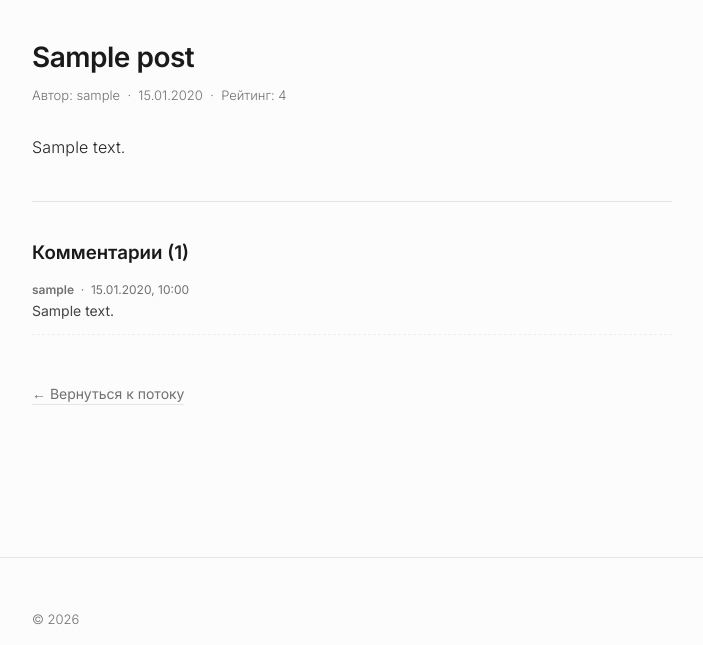
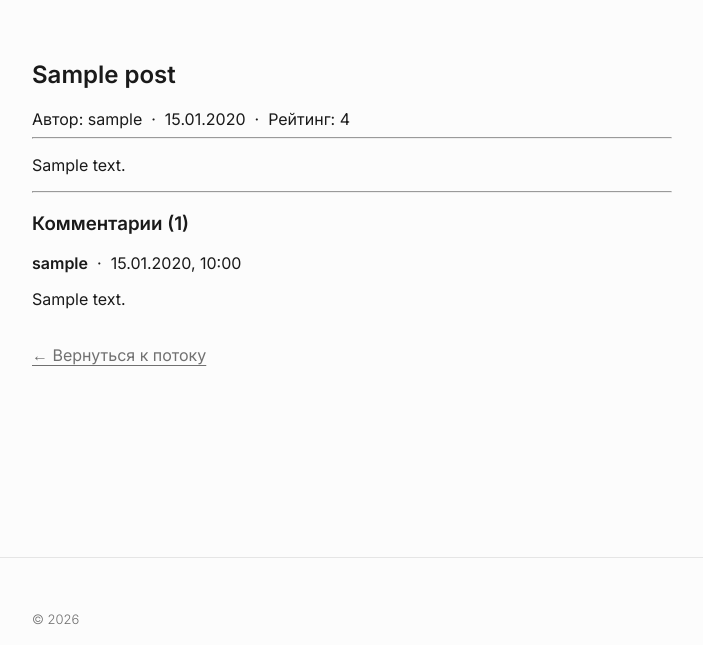
Before and after one commit to Gorganzolo/News_portal, a Django app: page /news/1 in a window 1280 px wide. Shown: the part 120-765 px from the top of the page, without its empty margins (288-991 px from the left). Run offline with Django 5.2, Linux system fonts and the light colour scheme; tables that the repository leaves empty hold one stand-in row (values such as "Sample post").

Commit message:
Refactor templates and enhance admin interface readability.
* Simplified `news_list.html` and `news_detail.html` removing inline styling for conciseness.
* Enhanced Django Admin models readability with explicit translated `verbose_names`.
* Refactored models configurations on models logic representation setup in `admin.py`.
* Extended basic explanatory Russian comments across template views and backend configuration.

Co-authored-by: Gorganzolo <185068550+Gorganzolo@users.noreply.github.com>

```diff
--- a/NewsPortal/news/models.py
+++ b/NewsPortal/news/models.py
@@ -3,15 +3,29 @@ from django.contrib.auth.models import User
 from django.db.models import Sum
 
 
-# Категории новостей/статей
+# Модель категорий
 class Category(models.Model):
-    name_category = models.CharField(max_length=100, unique=True)
+    name_category = models.CharField(verbose_name='Название', max_length=100, unique=True)
+
+    class Meta:
+        verbose_name = 'Категория'
+        verbose_name_plural = 'Категории'
+
+    def __str__(self):
+        return self.name_category
 
 
-# Автор (связан с пользователем)
+# Модель автора
 class Author(models.Model):
-    rating = models.IntegerField(default=0)
-    user = models.OneToOneField(User, on_delete=models.CASCADE)
+    rating = models.IntegerField(verbose_name='Рейтинг', default=0)
+    user = models.OneToOneField(User, verbose_name='Пользователь', on_delete=models.CASCADE)
+
+    class Meta:
+        verbose_name = 'Автор'
+        verbose_name_plural = 'Авторы'
+
+    def __str__(self):
+        return self.user.username
 
     def update_rating(self):
         """Обновляет рейтинг автора по постам и комментариям"""
@@ -22,7 +36,7 @@ class Author(models.Model):
         self.rating = sum_rating_of_post + sum_rating_of_comment + sum_rating_of_comment_on_post
         self.save()
 
-# Пост (новость или статья)
+# Модель поста (новость/статья)
 class Post(models.Model):
 
     article = 'AR'
@@ -33,13 +47,20 @@ class Post(models.Model):
         (news, 'Новость'),
     ]
 
-    data_created = models.DateTimeField(auto_now_add=True)
-    author = models.ForeignKey(Author, on_delete=models.CASCADE)
-    category = models.ManyToManyField(Category, through='PostCategory')
-    choice = models.CharField(max_length=2, choices=CATEGORY_CHOICES, default=article)
-    title_of_post= models.CharField(max_length=100)
-    text_of_post = models.TextField()
-    rating_of_post = models.IntegerField(default=0)
+    data_created = models.DateTimeField(verbose_name='Дата создания', auto_now_add=True)
+    author = models.ForeignKey(Author, verbose_name='Автор', on_delete=models.CASCADE)
+    category = models.ManyToManyField(Category, verbose_name='Категория', through='PostCategory')
+    choice = models.CharField(verbose_name='Вид поста', max_length=2, choices=CATEGORY_CHOICES, default=article)
+    title_of_post= models.CharField(verbose_name='Название', max_length=100)
+    text_of_post = models.TextField(verbose_name='Текст поста')
+    rating_of_post = models.IntegerField(verbose_name='Рейтинг', default=0)
+
+    class Meta:
+        verbose_name = 'Пост'
+        verbose_name_plural = 'Посты'
+
+    def __str__(self):
+        return self.title_of_post
 
     def like(self):
         """Лайк посту"""
@@ -56,13 +77,20 @@ class Post(models.Model):
         return self.text_of_post[:124] + "..."
 
 
-# Комментарий к посту
+# Модель комментария
 class Comment(models.Model):
-    link_comment = models.ForeignKey('Post', on_delete=models.CASCADE)
-    author_of_comment = models.ForeignKey(User, on_delete=models.CASCADE)
-    comment_text = models.TextField()
-    date_of_comment = models.DateTimeField(auto_now_add=True)
-    rating_of_comment = models.IntegerField(default=0)
+    link_comment = models.ForeignKey('Post', verbose_name='Пост', on_delete=models.CASCADE)
+    author_of_comment = models.ForeignKey(User, verbose_name='Автор', on_delete=models.CASCADE)
+    comment_text = models.TextField(verbose_name='Текст')
+    date_of_comment = models.DateTimeField(verbose_name='Дата создания', auto_now_add=True)
+    rating_of_comment = models.IntegerField(verbose_name='Рейтинг', default=0)
+
+    class Meta:
+        verbose_name = 'Комментарий'
+        verbose_name_plural = 'Комментарии'
+
+    def __str__(self):
+        return self.comment_text[:20]
 
     def like(self):
         """Лайк комментарию"""
@@ -75,7 +103,11 @@ class Comment(models.Model):
         self.save()
 
 
-# Связь поста и категории
+# Промежуточная модель связи поста и категории
 class PostCategory(models.Model):
-    post = models.ForeignKey('Post', on_delete=models.CASCADE)
-    category = models.ForeignKey('Category', on_delete=models.CASCADE)
+    post = models.ForeignKey('Post', verbose_name='Пост', on_delete=models.CASCADE)
+    category = models.ForeignKey('Category', verbose_name='Категория', on_delete=models.CASCADE)
+
+    class Meta:
+        verbose_name = 'Категория поста'
+        verbose_name_plural = 'Категории постов'
--- a/NewsPortal/templates/news_view/news_detail.html
+++ b/NewsPortal/templates/news_view/news_detail.html
@@ -4,72 +4,13 @@
 {% block title %}{{ post.title_of_post|censor }} — News Portal{% endblock title %}
 
 {% block content %}
-<style>
-    .article-header {
-        margin-bottom: 30px;
-    }
-
-    .article-title {
-        font-size: 28px;
-        font-weight: 600;
-        margin: 0 0 12px 0;
-        letter-spacing: -0.5px;
-        line-height: 1.25;
-    }
-
-    .article-meta {
-        font-size: 13px;
-        color: var(--text-muted);
-        font-weight: 300;
-    }
-
-    .article-content {
-        font-size: 16px;
-        line-height: 1.75;
-        color: #222;
-        font-weight: 300;
-        letter-spacing: 0.01em;
-    }
-
-    .comments-section {
-        margin-top: 40px;
-        border-top: 1px solid var(--border-color);
-        padding-top: 20px;
-    }
-
-    .comment-item {
-        margin-bottom: 20px;
-        padding-bottom: 15px;
-        border-bottom: 1px dashed #eee;
-    }
-
-    .comment-meta {
-        font-size: 12px;
-        color: var(--text-muted);
-        margin-bottom: 5px;
-    }
-
-    .comment-text {
-        font-size: 14px;
-        color: #444;
-        margin: 0;
-    }
-
-    .back-link {
-        display: inline-block;
-        margin-top: 30px;
-        font-size: 14px;
-        text-decoration: none;
-        border-bottom: 1px solid var(--border-color);
-        padding-bottom: 2px;
-    }
-</style>
+<!-- Начало блока контента -->
 
 <article>
     {# Заголовок статьи и метаданные #}
-    <div class="article-header">
-        <h1 class="article-title">{{ post.title_of_post|censor }}</h1>
-        <div class="article-meta">
+    <div>
+        <h1>{{ post.title_of_post|censor }}</h1>
+        <div>
             <span>Автор: {{ post.author.user.username }}</span>
             &nbsp;·&nbsp;
             {# Дата публикации в формате день.месяц.год #}
@@ -79,28 +20,36 @@
         </div>
     </div>
 
+    <hr>
+
     {# Основной текст статьи #}
-    <div class="article-content">
+    <div>
         {{ post.text_of_post|censor|linebreaks }}
     </div>
 
+    <hr>
+
     {# Секция комментариев к посту #}
-    <div class="comments-section">
+    <div>
         <h3>Комментарии ({{ post.comment_set.count }})</h3>
         {% for comment in post.comment_set.all %}
-            <div class="comment-item">
-                <div class="comment-meta">
+            <div>
+                <div>
                     <strong>{{ comment.author_of_comment.username }}</strong> &nbsp;·&nbsp;
                     <span>{{ comment.date_of_comment|date:'d.m.Y, H:i' }}</span>
                 </div>
-                <p class="comment-text">{{ comment.comment_text|censor }}</p>
+                <p>{{ comment.comment_text|censor }}</p>
             </div>
         {% empty %}
             <p>Комментариев пока нет.</p>
         {% endfor %}
     </div>
 
+    <br>
+
     {# Ссылка для возврата на главную #}
-    <a href="/news/" class="back-link">&larr; Вернуться к потоку</a>
+    <a href="/news/">&larr; Вернуться к потоку</a>
 </article>
+
+<!-- Конец блока контента -->
 {% endblock content %}
```
Also changed, not shown: NewsPortal/news/admin.py (+5 -6 lines), NewsPortal/templates/news_view/news_list.html (+11 -57 lines), NewsPortal/news/migrations/0002_alter_author_options_alter_category_options_and_more.py (added), 1 other file.
